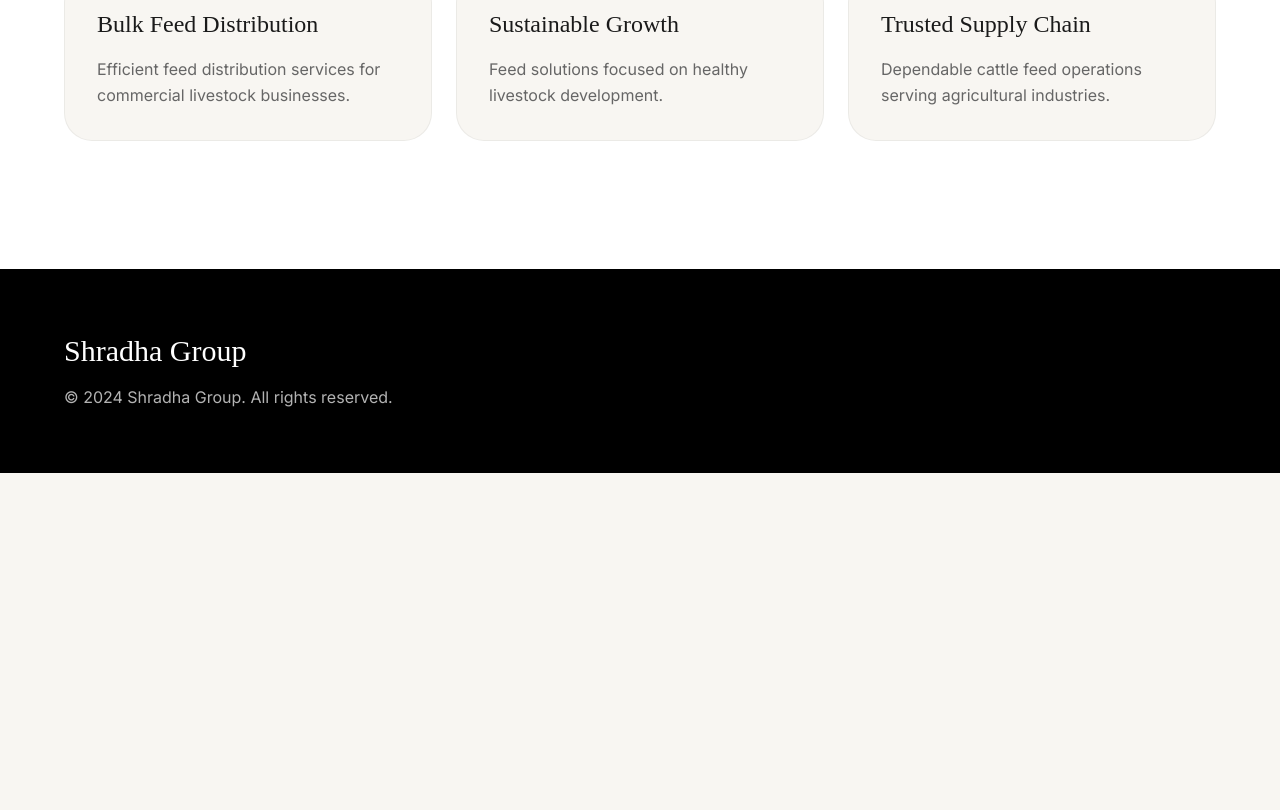
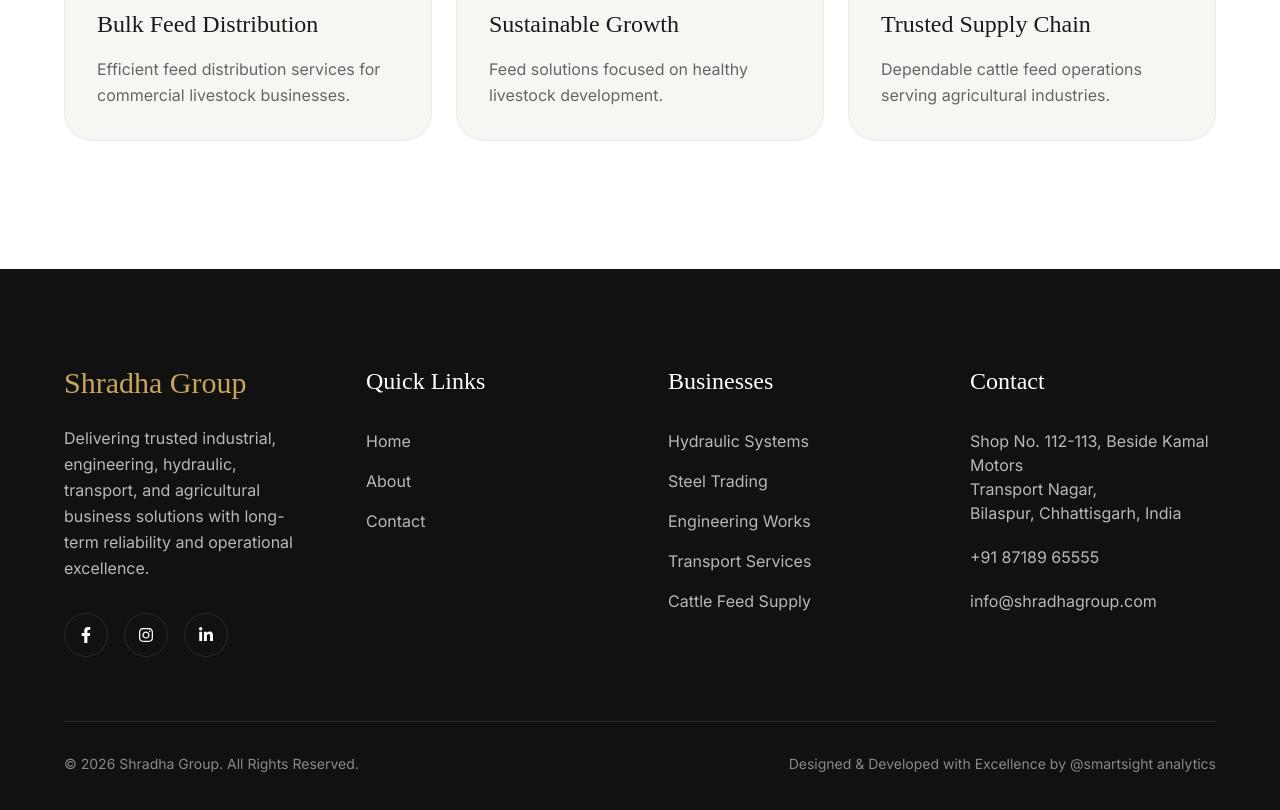
Before and after one commit to vjames1110/shradha-group, a React (Vite) app: page /businesses/cattle-feed in a window 1280 px wide. Shown: the part 1358-2168 px from the top of the page. Before the commit the page ends 1831 px from the top, so only its background shows below. Built offline with nearby package versions, Linux system fonts and the light colour scheme.

Commit message:
Added Footer Layout Completed

```diff
--- a/src/components/layout/Footer.jsx
+++ b/src/components/layout/Footer.jsx
@@ -1,15 +1,256 @@
+import { Link } from "react-router-dom";
+
+import {
+  FaFacebookF,
+  FaInstagram,
+  FaLinkedinIn,
+} from "react-icons/fa";
+
 function Footer() {
   return (
-        <footer className="bg-black text-white py-16">
+    <footer className="bg-[#111111] text-white pt-24 pb-10">
+
       <div className="container-custom">
-                <h2 className="text-3xl mb-4">
+
+        {/* TOP GRID */}
+        <div
+          className="
+            grid
+            md:grid-cols-2
+            lg:grid-cols-4
+            gap-14
+            pb-16
+            border-b
+            border-white/10
+          "
+        >
+
+          {/* BRAND */}
+          <div>
+
+            <h2 className="text-3xl mb-6 text-primary">
               Shradha Group
             </h2>
 
-                <p className="text-white/70">
-                    &copy; 2024 Shradha Group. All rights reserved.
+            <p className="text-white/70 leading-relaxed mb-8">
+              Delivering trusted industrial,
+              engineering, hydraulic,
+              transport, and agricultural
+              business solutions with
+              long-term reliability and
+              operational excellence.
             </p>
+
+            {/* SOCIALS */}
+            <div className="flex items-center gap-4">
+
+              <a
+                href="#"
+                className="
+                  w-11
+                  h-11
+                  rounded-full
+                  border
+                  border-white/10
+                  flex
+                  items-center
+                  justify-center
+                  hover:bg-primary
+                  hover:text-black
+                  transition-all
+                  duration-300
+                "
+              >
+                <FaFacebookF />
+              </a>
+
+              <a
+                href="#"
+                className="
+                  w-11
+                  h-11
+                  rounded-full
+                  border
+                  border-white/10
+                  flex
+                  items-center
+                  justify-center
+                  hover:bg-primary
+                  hover:text-black
+                  transition-all
+                  duration-300
+                "
+              >
+                <FaInstagram />
+              </a>
+
+              <a
+                href="#"
+                className="
+                  w-11
+                  h-11
+                  rounded-full
+                  border
+                  border-white/10
+                  flex
+                  items-center
+                  justify-center
+                  hover:bg-primary
+                  hover:text-black
+                  transition-all
+                  duration-300
+                "
+              >
+                <FaLinkedinIn />
+              </a>
+
             </div>
+
+          </div>
+
+          {/* QUICK LINKS */}
+          <div>
+
+            <h3 className="text-2xl mb-8">
+              Quick Links
+            </h3>
+
+            <div className="flex flex-col gap-4 text-white/70">
+
+              <Link
+                to="/"
+                className="hover:text-primary transition-colors"
+              >
+                Home
+              </Link>
+
+              <Link
+                to="/about"
+                className="hover:text-primary transition-colors"
+              >
+                About
+              </Link>
+
+              <Link
+                to="/contact"
+                className="hover:text-primary transition-colors"
+              >
+                Contact
+              </Link>
+
+            </div>
+
+          </div>
+
+          {/* BUSINESSES */}
+          <div>
+
+            <h3 className="text-2xl mb-8">
+              Businesses
+            </h3>
+
+            <div className="flex flex-col gap-4 text-white/70">
+
+              <Link
+                to="/business/hydraulics"
+                className="hover:text-primary transition-colors"
+              >
+                Hydraulic Systems
+              </Link>
+
+              <Link
+                to="/business/steel-trading"
+                className="hover:text-primary transition-colors"
+              >
+                Steel Trading
+              </Link>
+
+              <Link
+                to="/business/engineering-works"
+                className="hover:text-primary transition-colors"
+              >
+                Engineering Works
+              </Link>
+
+              <Link
+                to="/business/transport"
+                className="hover:text-primary transition-colors"
+              >
+                Transport Services
+              </Link>
+
+              <Link
+                to="/business/cattle-feed"
+                className="hover:text-primary transition-colors"
+              >
+                Cattle Feed Supply
+              </Link>
+
+            </div>
+
+          </div>
+
+          {/* CONTACT */}
+          <div>
+
+            <h3 className="text-2xl mb-8">
+              Contact
+            </h3>
+
+            <div className="space-y-5 text-white/70">
+
+              <p>
+                Shop No. 112-113, Beside Kamal Motors<br />
+                Transport Nagar,<br/>
+                Bilaspur, Chhattisgarh, India
+              </p>
+
+              <p>
+                +91 87189 65555
+              </p>
+
+              <p>
+                info@shradhagroup.com
+              </p>
+
+            </div>
+
+          </div>
+
+        </div>
+
+        {/* BOTTOM */}
+        <div
+          className="
+            pt-8
+            flex
+            flex-col
+            md:flex-row
+            items-center
+            justify-between
+            gap-4
+            text-white/50
+            text-sm
+          "
+        >
+
+          <p>
+            © 2026 Shradha Group. All Rights Reserved.
+          </p>
+
+          <a
+            href="https://smartsightanalytics.com/"
+            target="_blank"
+            rel="noopener noreferrer"
+            className="hover:text-primary transition-colors"
+          >
+            Designed & Developed with Excellence by @smartsight analytics
+          </a>
+
+        </div>
+
+      </div>
+
     </footer>
   );
 }
```
Lines whose indentation alone changed are shown as unchanged.
